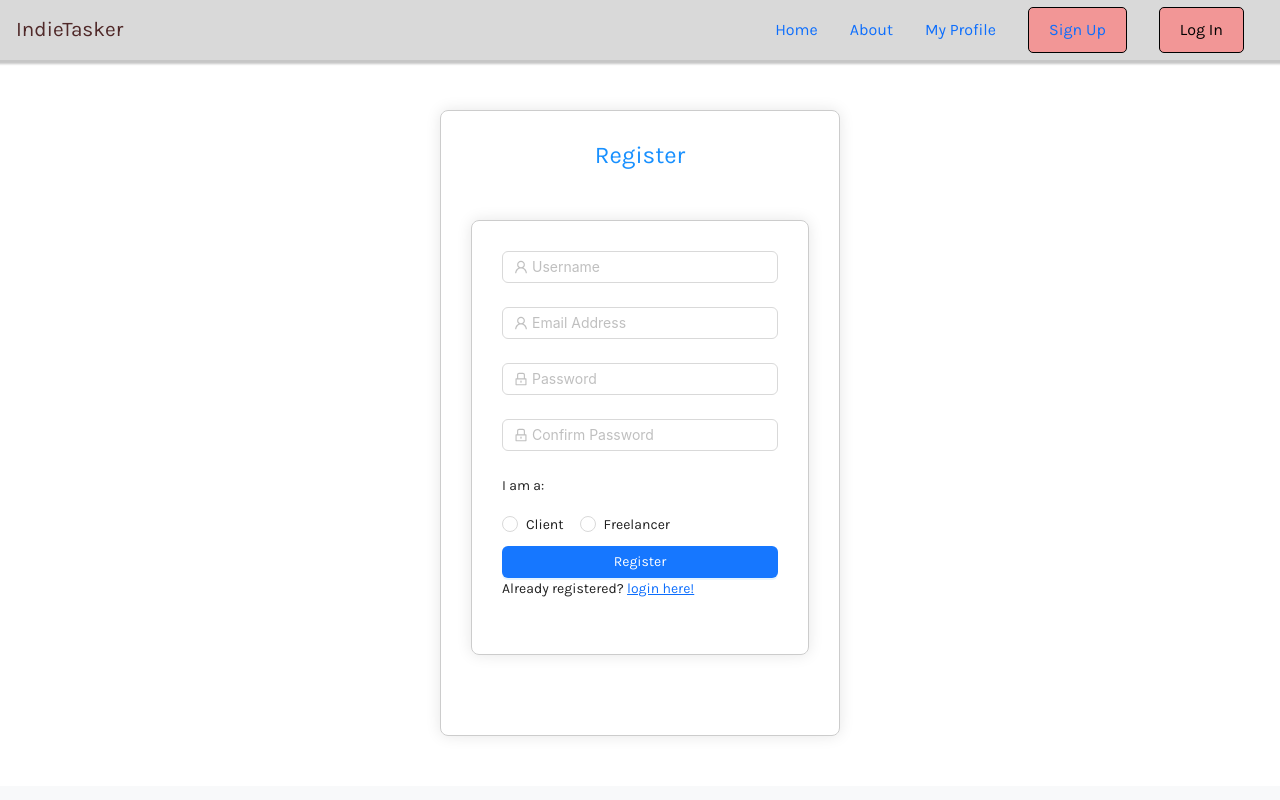
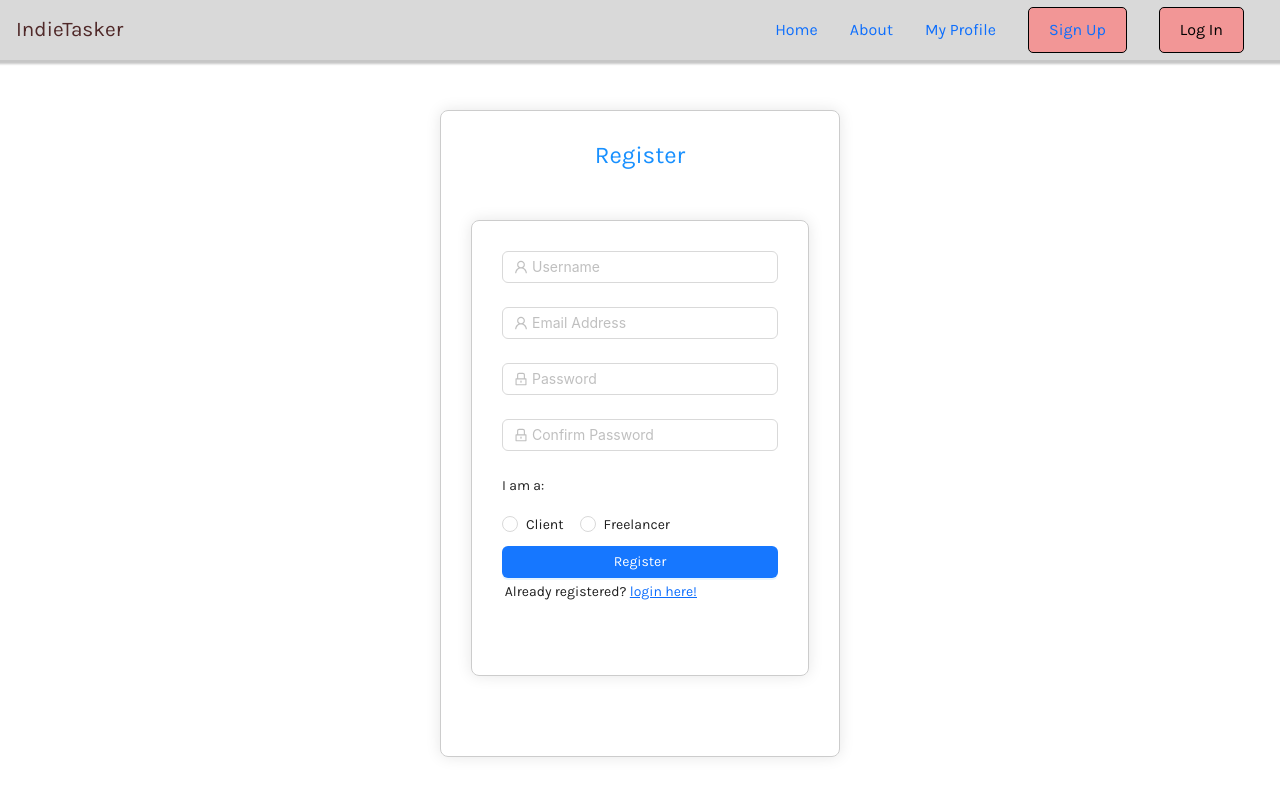
Before and after one commit to Moh-Zaman/IndieTasker, a React (Vite) app: page /register in a window 1280 px wide. Shown: the top 800 px of the page. Built offline with nearby package versions, Linux system fonts and the light colour scheme.

Commit message:
slight gap between Register button and login redirect text

```diff
--- a/src/components/Register/Registration.css
+++ b/src/components/Register/Registration.css
@@ -23,3 +23,7 @@
     font-size: 24px;
     color: #1890ff;
 }
+
+.login-redirect {
+    padding: 1%;
+}
--- a/src/components/Register/Registration.jsx
+++ b/src/components/Register/Registration.jsx
@@ -84,8 +84,7 @@ function Registration() {
                     <Button type="primary" htmlType="submit" className="login-form-button">
                         Register
                     </Button>
-                    <br />
-                    Already registered? <a href="/login">login here!</a>
+                    <p className="login-redirect">Already registered? <a href="/login">login here!</a></p>
                 </Form.Item>
             </Form>
         </div>
```
